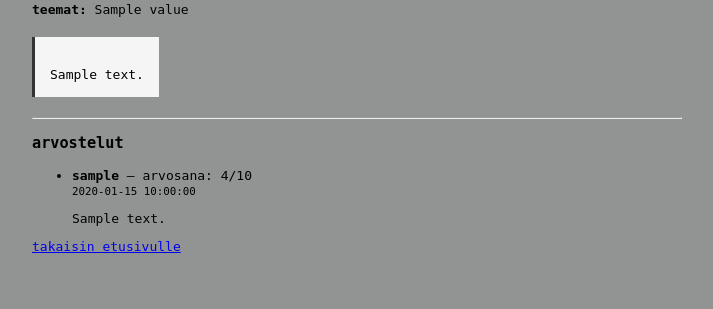
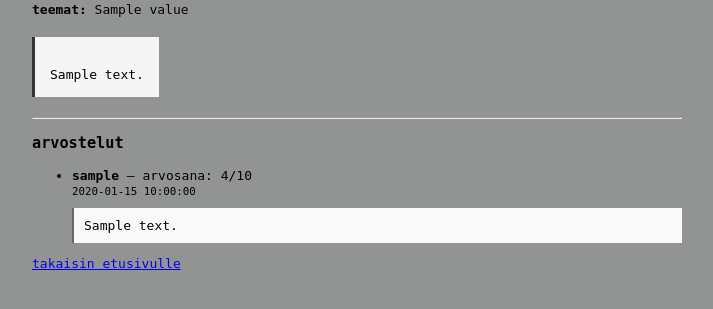
Before and after one commit to late-1/runokanta, a Flask app: template templates/show_poem.html in a window 1280 px wide. Shown: the part 217-526 px from the top of the page, without its empty margins (283-996 px from the left). Run offline with Flask 3, Linux system fonts and the light colour scheme; the template is opened without the code that fills it: most values are stand-ins (such as "Sample title", 1, 10 or a date in 2020).

Commit message:
add line break to comments

```diff
--- a/static/main.css
+++ b/static/main.css
@@ -91,3 +91,11 @@ body {
   border: 2px solid #333;
   box-shadow: 0 2px 4px rgba(0,0,0,0.1);
 }
+
+.review-comment {
+  white-space: pre-wrap;
+  margin: 10px 0;
+  padding: 10px;
+  background-color: #f9f9f9;
+  border-left: 2px solid #666;
+}
--- a/templates/show_poem.html
+++ b/templates/show_poem.html
@@ -58,7 +58,7 @@
         <strong>{{ review['username'] }}</strong> — arvosana: {{ review['rating'] }}/10<br>
         <small>{{ review['date'] }}</small>
         {% if review['comment'] %}
-          <p>{{ review['comment'] }}</p>
+          <p class="review-comment">{{ review['comment'] }}</p>
         {% endif %}
       </li>
     {% endfor %}
```
